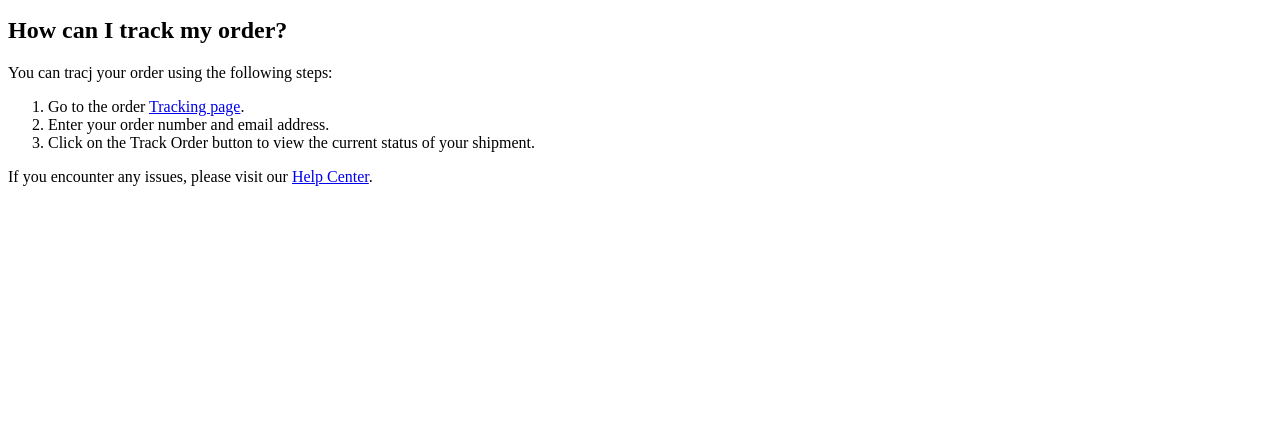
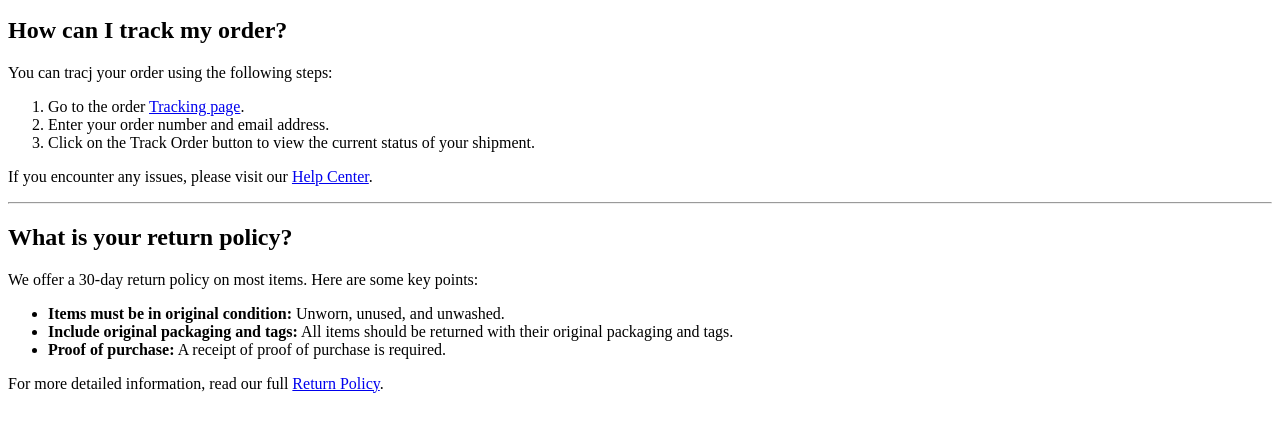
Before and after one commit to zhishopov/faq-page, a plain HTML site: page index.html in a window 1280 px wide. Shown: the part 101-532 px from the top of the page. Drawn offline with Linux system fonts and the light colour scheme.

Commit message:
Add second section

```diff
--- a/index.html
+++ b/index.html
@@ -27,6 +27,32 @@
           <a href="#">Help Center</a>.
         </p>
       </section>
+      <hr />
+      <section>
+        <h2>What is your return policy?</h2>
+        <p>
+          We offer a 30-day return policy on most items. Here are some key
+          points:
+        </p>
+        <ul>
+          <li>
+            <strong>Items must be in original condition:</strong> Unworn,
+            unused, and unwashed.
+          </li>
+          <li>
+            <strong>Include original packaging and tags:</strong> All items
+            should be returned with their original packaging and tags.
+          </li>
+          <li>
+            <strong>Proof of purchase:</strong> A receipt of proof of purchase
+            is required.
+          </li>
+        </ul>
+        <p>
+          For more detailed information, read our full
+          <a href="#">Return Policy</a>.
+        </p>
+      </section>
     </main>
   </body>
 </html>
```
